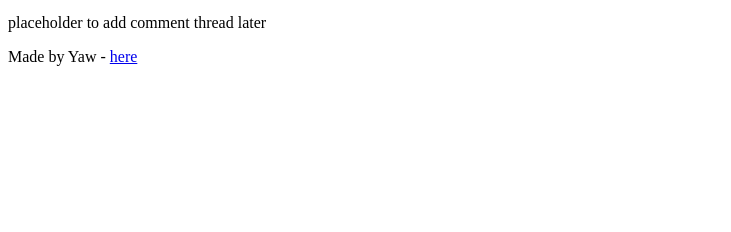
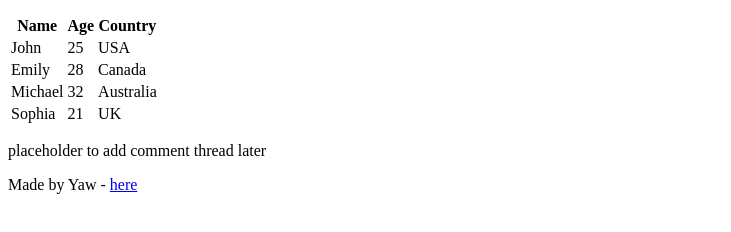
Before and after one commit to leo89768/My_First_Portfolio_-, a plain HTML site: page index.html in a window 1280 px wide. Shown: the part 498-730 px from the top of the page, without its empty margins (0-731 px from the left). Drawn offline with Linux system fonts and the light colour scheme.

Commit message:
Update index.html with table containing information about some learners

```diff
--- a/index.html
+++ b/index.html
@@ -15,7 +15,6 @@
 
   <main>
     <article>
-      <!-- Headings -->
       <h1>Welcome to My Portfolio</h1>
       <h2>Learning Front-End Development</h2>
       <h3>Step-by-Step Progress</h3>
@@ -28,6 +27,40 @@
           <img src="https://i.ibb.co/gTDZZT8/ALX-Logo-07.png" alt="ALX Logo" width="200">
         </a>
       </p>
+
+      <div class="learners-table">
+        <table>
+          <thead>
+            <tr>
+              <th>Name</th>
+              <th>Age</th>
+              <th>Country</th>
+            </tr>
+          </thead>
+          <tbody>
+            <tr>
+              <td>John</td>
+              <td>25</td>
+              <td>USA</td>
+            </tr>
+            <tr>
+              <td>Emily</td>
+              <td>28</td>
+              <td>Canada</td>
+            </tr>
+            <tr>
+              <td>Michael</td>
+              <td>32</td>
+              <td>Australia</td>
+            </tr>
+            <tr>
+              <td>Sophia</td>
+              <td>21</td>
+              <td>UK</td>
+            </tr>
+          </tbody>
+        </table>
+      </div>
     </article>
 
     <aside>
```
